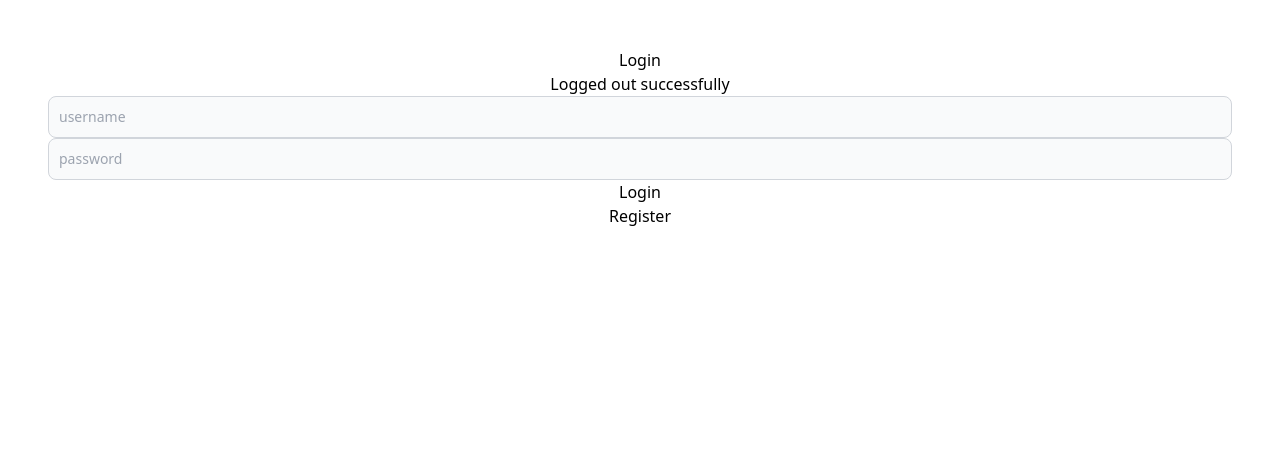
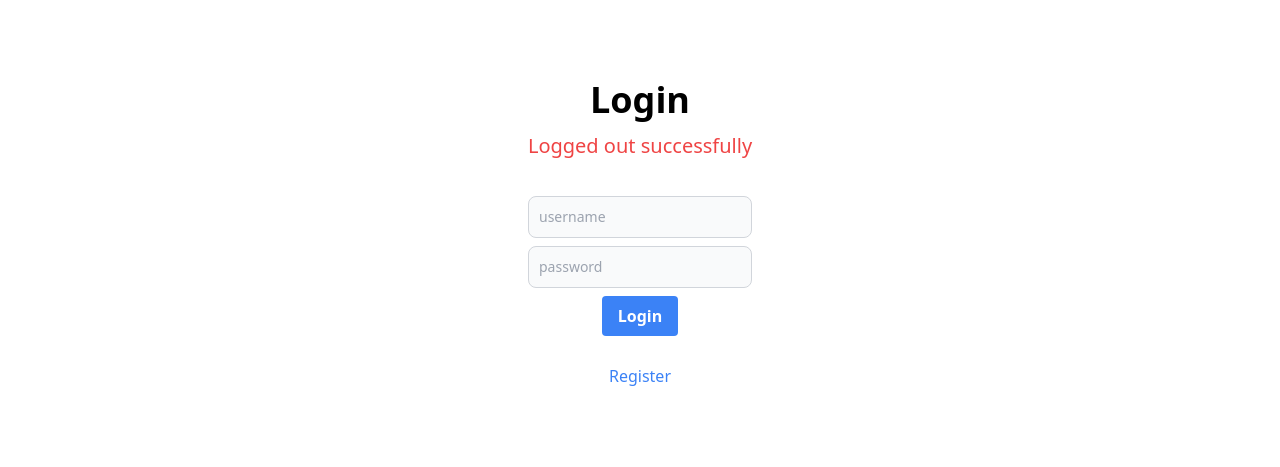
Before and after one commit to RokHakor/password_saver, a Django app: page /logout/ in a window 1280 px wide. Shown: the top 467 px of the page. Run offline with Django 4.2, Linux system fonts and the light colour scheme; some libraries are stand-ins or nearby versions.

Commit message:
add:styles for login and registration page

```diff
--- a/passwords/templates/passwords/index.html
+++ b/passwords/templates/passwords/index.html
@@ -16,11 +16,11 @@
     {% endfor %}
 </ul>
 
-<div class="flex justify-center items-center">
+<div class="mt-5 flex justify-center items-center mb-5">
     <form class="flex flex-col w-1/3 justify-center items-center" method="post">
         {{ form }}
         {% csrf_token %}
-        <input type="submit" class="bg-blue-500 hover:bg-blue-700 text-white font-bold py-2 px-4 rounded" >
+        <input type="submit" class="bg-blue-500 mt-2 hover:bg-blue-700 text-white font-bold py-2 px-4 rounded" >
     </form>
 </div>
 
--- a/passwords/templates/passwords/layout.html
+++ b/passwords/templates/passwords/layout.html
@@ -7,7 +7,7 @@
     <script src="https://cdn.tailwindcss.com"></script>
     <title>Passwords</title>
 </head>
-<body class="p-12 text-center">
+<body class="p-20 text-center">
     {% block body %}
     {% endblock %}
 </body>
--- a/passwords/templates/passwords/login.html
+++ b/passwords/templates/passwords/login.html
@@ -2,17 +2,17 @@
 
 {% block body %}
 
-<h1 class="text-center">Login</h1>
+<h1 class="text-center text-4xl font-bold mb-3">Login</h1>
 
 {% if msg %}
-{{ msg }}
+<h4 class="text-xl mb-7 text-red-500">{{ msg }}</h4>
 {% endif %}
-<form action="{% url 'login' %}" method="post">
+<form class="flex items-center mb-5 justify-center flex-col" action="{% url 'login' %}" method="post">
     {% csrf_token %}
-    <input type="text" class="bg-gray-50 border border-gray-300 text-gray-900 text-sm rounded-lg focus:ring-blue-500 focus:border-blue-500 block w-full p-2.5 dark:bg-gray-700 dark:border-gray-600 dark:placeholder-gray-400 dark:text-white dark:focus:ring-blue-500 dark:focus:border-blue-500" name="username" id="username" placeholder="username">
-    <input type="password" class="bg-gray-50 border border-gray-300 text-gray-900 text-sm rounded-lg focus:ring-blue-500 focus:border-blue-500 block w-full p-2.5 dark:bg-gray-700 dark:border-gray-600 dark:placeholder-gray-400 dark:text-white dark:focus:ring-blue-500 dark:focus:border-blue-500" name="password" id="password" placeholder="password">
-    <input type="submit" value="Login">
+    <input type="text" class="bg-gray-50 border my-2 border-gray-300 text-gray-900 text-sm rounded-lg focus:ring-blue-500 focus:border-blue-500 block p-2.5 dark:bg-gray-700 dark:border-gray-600 dark:placeholder-gray-400 dark:text-white dark:focus:ring-blue-500 dark:focus:border-blue-500" name="username" id="username" placeholder="username">
+    <input type="password" class="bg-gray-50 border border-gray-300 text-gray-900 text-sm rounded-lg focus:ring-blue-500 focus:border-blue-500 block p-2.5 dark:bg-gray-700 dark:border-gray-600 dark:placeholder-gray-400 dark:text-white dark:focus:ring-blue-500 dark:focus:border-blue-500" name="password" id="password" placeholder="password">
+    <input type="submit" class="bg-blue-500 hover:bg-blue-700 my-2 text-white font-bold py-2 px-4 rounded" value="Login">
 </form>
 
-<a href="{% url 'register' %}">Register</a>
+<a class="text-blue-500 hover:text-blue-700 font-medium hover:underline" href="{% url 'register' %}">Register</a>
 {% endblock %}
--- a/passwords/views.py
+++ b/passwords/views.py
@@ -58,10 +58,10 @@ def login_user(request):
 
 def register_user(request):
 
-    form = UserCreationForm()
+    form = CustomUserCreationForm()
 
     if request.method == 'POST':
-        form = UserCreationForm(request.POST)
+        form = CustomUserCreationForm(request.POST)
         if form.is_valid():
             user = form.save()
             user.save()
@@ -69,7 +69,8 @@ def register_user(request):
             return redirect('index')
         else:
             return render(request, 'passwords/register.html', {
-                'msg': 'Something went wrong during registration'
+                'msg': 'Something went wrong during registration',
+                'form': form
             })
 
     return render(request, "passwords/register.html", {"form": form})
```
Also changed, not shown: passwords/forms.py (+25 -0 lines), passwords/templates/passwords/register.html (+9 -5 lines), db.sqlite3.
